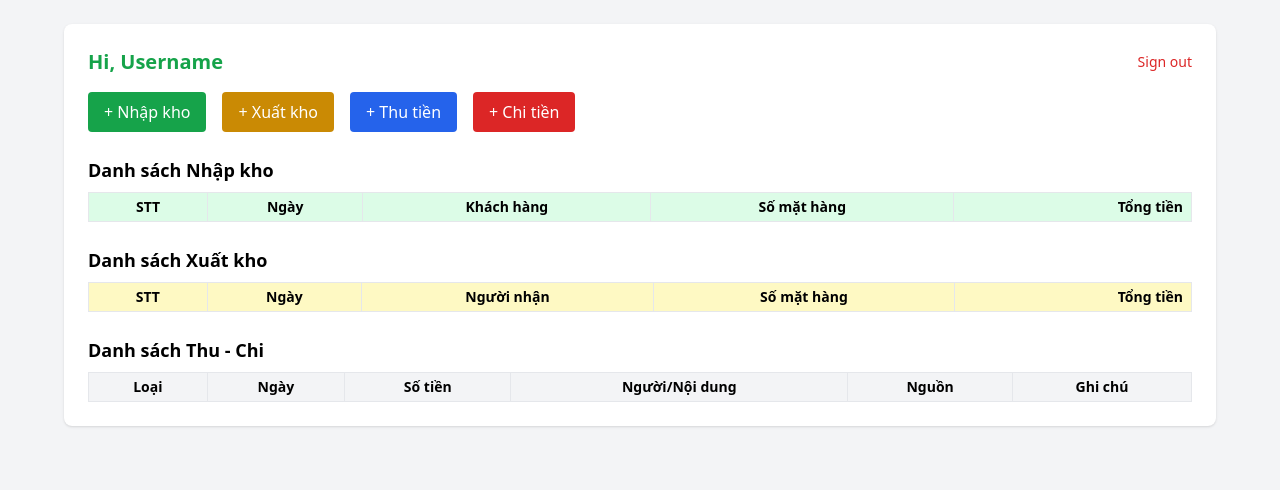
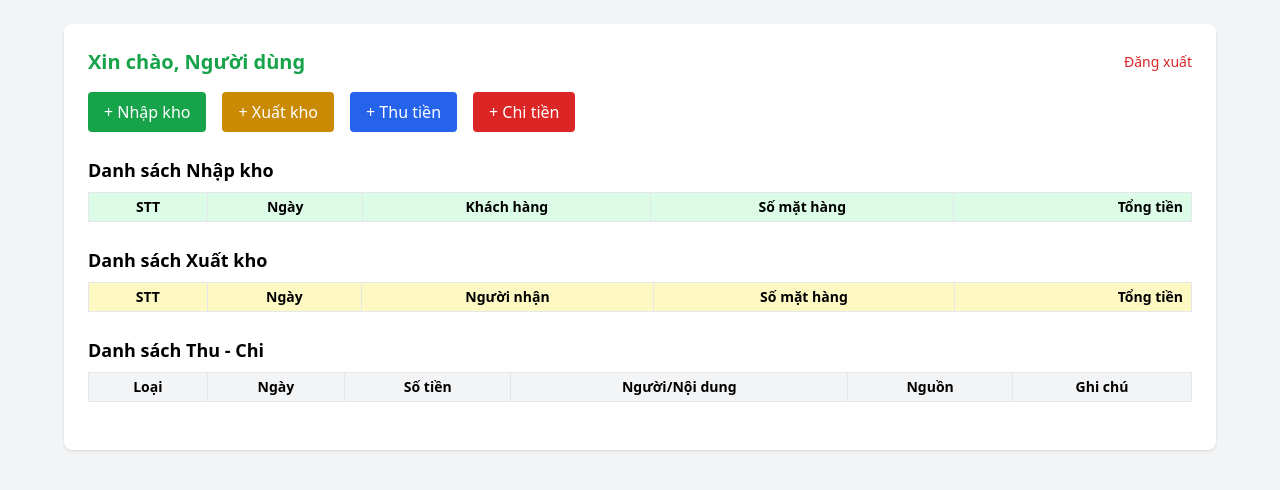
Before and after one commit to phelieuandan/phelieuandan.github.io, a Jekyll site: the page dashboard.html, which Jekyll copies as it is, in a window 1280 px wide. Shown: the top 490 px of the page. Built offline with Jekyll 4.4.1, drawn with Linux system fonts in a browser that asks for light colours; nearby versions of some CDN libraries; comment, search, counter and statistics services are not loaded.

Commit message:
Update dashboard.html

```diff
--- a/dashboard.html
+++ b/dashboard.html
@@ -16,11 +16,11 @@
   <div class="max-w-6xl mx-auto bg-white shadow rounded-lg p-6">
     <!-- Header -->
     <div class="flex justify-between items-center mb-4">
-      <h2 class="text-xl font-bold text-green-600">Hi, <span id="userName">Username</span></h2>
-      <button onclick="logout()" class="text-sm text-red-600 hover:underline">Sign out</button>
+      <h2 class="text-xl font-bold text-green-600">Xin chào, <span id="userName">Người dùng</span></h2>
+      <button onclick="logout()" class="text-sm text-red-600 hover:underline">Đăng xuất</button>
     </div>
 
-    <!-- Buttons Thu/Chi -->
+    <!-- Buttons -->
     <div class="flex gap-4 mb-6">
       <button onclick="toggleForm('importForm')" class="bg-green-600 text-white px-4 py-2 rounded">+ Nhập kho</button>
       <button onclick="toggleForm('exportForm')" class="bg-yellow-600 text-white px-4 py-2 rounded">+ Xuất kho</button>
@@ -28,7 +28,35 @@
       <button onclick="toggleForm('expenseForm')" class="bg-red-600 text-white px-4 py-2 rounded">+ Chi tiền</button>
     </div>
 
-    <!-- Form Thu tiền -->
+    <!-- Import Form -->
+    <div id="importForm" class="hidden border p-4 rounded bg-green-50 mb-6">
+      <h3 class="font-semibold mb-2">Form Nhập Kho</h3>
+      <div class="grid grid-cols-2 gap-4 mb-4">
+        <input id="customerName" placeholder="Tên khách hàng" class="border p-2 rounded" />
+        <input id="address" placeholder="Địa chỉ" class="border p-2 rounded" />
+        <input id="cccd" placeholder="CCCD" class="border p-2 rounded" />
+        <input id="phone" placeholder="Số điện thoại" class="border p-2 rounded" />
+      </div>
+      <div id="importItems" class="space-y-2 mb-2"></div>
+      <button onclick="addItem('importItems')" class="bg-blue-500 text-white px-4 py-1 rounded">+ Thêm mặt hàng</button>
+      <div class="mt-4 font-bold">Tổng tiền: <span id="importTotal">0</span> đ</div>
+      <button onclick="saveImport()" class="mt-2 bg-green-600 text-white px-4 py-2 rounded">Lưu</button>
+    </div>
+
+    <!-- Export Form -->
+    <div id="exportForm" class="hidden border p-4 rounded bg-yellow-50 mb-6">
+      <h3 class="font-semibold mb-2">Form Xuất Kho</h3>
+      <div class="grid grid-cols-2 gap-4 mb-4">
+        <input id="receiverName" placeholder="Người nhận hàng" class="border p-2 rounded" />
+        <input id="receiverPhone" placeholder="Số điện thoại" class="border p-2 rounded" />
+      </div>
+      <div id="exportItems" class="space-y-2 mb-2"></div>
+      <button onclick="addItem('exportItems')" class="bg-blue-500 text-white px-4 py-1 rounded">+ Thêm mặt hàng</button>
+      <div class="mt-4 font-bold">Tổng tiền: <span id="exportTotal">0</span> đ</div>
+      <button onclick="saveExport()" class="mt-2 bg-yellow-600 text-white px-4 py-2 rounded">Lưu</button>
+    </div>
+
+    <!-- Income Form -->
     <div id="incomeForm" class="hidden mb-6 bg-white shadow rounded p-4">
       <h3 class="text-lg font-semibold mb-2">Thu tiền</h3>
       <div class="grid grid-cols-1 md:grid-cols-2 gap-4">
@@ -46,7 +74,7 @@
       <button onclick="saveIncome()" class="mt-4 bg-blue-600 text-white px-4 py-2 rounded">Lưu thu tiền</button>
     </div>
 
-    <!-- Form Chi tiền -->
+    <!-- Expense Form -->
     <div id="expenseForm" class="hidden mb-6 bg-white shadow rounded p-4">
       <h3 class="text-lg font-semibold mb-2">Chi tiền</h3>
       <div class="grid grid-cols-1 md:grid-cols-2 gap-4">
@@ -62,35 +90,8 @@
       <textarea id="expenseNote" placeholder="Ghi chú" class="border p-2 rounded w-full mt-2"></textarea>
       <button onclick="saveExpense()" class="mt-4 bg-red-600 text-white px-4 py-2 rounded">Lưu chi tiền</button>
     </div>
-    <!-- Form Nhập Kho -->
-    <div id="importForm" class="hidden border p-4 rounded bg-green-50 mb-6">
-      <h3 class="font-semibold mb-2">Form Nhập Kho</h3>
-      <div class="grid grid-cols-2 gap-4 mb-4">
-        <input id="customerName" placeholder="Tên khách hàng" class="border p-2 rounded" />
-        <input id="address" placeholder="Địa chỉ" class="border p-2 rounded" />
-        <input id="cccd" placeholder="CCCD" class="border p-2 rounded" />
-        <input id="phone" placeholder="Số điện thoại" class="border p-2 rounded" />
-      </div>
-      <div id="importItems" class="space-y-2 mb-2"></div>
-      <button onclick="addItem('importItems')" class="bg-blue-500 text-white px-4 py-1 rounded">+ Thêm mặt hàng</button>
-      <div class="mt-4 font-bold">Tổng tiền: <span id="importTotal">0</span> đ</div>
-      <button onclick="saveImport()" class="mt-2 bg-green-600 text-white px-4 py-2 rounded">Lưu</button>
-    </div>
 
-    <!-- Form Xuất Kho -->
-    <div id="exportForm" class="hidden border p-4 rounded bg-yellow-50 mb-6">
-      <h3 class="font-semibold mb-2">Form Xuất Kho</h3>
-      <div class="grid grid-cols-2 gap-4 mb-4">
-        <input id="receiverName" placeholder="Người nhận hàng" class="border p-2 rounded" />
-        <input id="receiverPhone" placeholder="Số điện thoại" class="border p-2 rounded" />
-      </div>
-      <div id="exportItems" class="space-y-2 mb-2"></div>
-      <button onclick="addItem('exportItems')" class="bg-blue-500 text-white px-4 py-1 rounded">+ Thêm mặt hàng</button>
-      <div class="mt-4 font-bold">Tổng tiền: <span id="exportTotal">0</span> đ</div>
-      <button onclick="saveExport()" class="mt-2 bg-yellow-600 text-white px-4 py-2 rounded">Lưu</button>
-    </div>
-
-    <!-- Bảng Nhập kho -->
+    <!-- Nhập kho Table -->
     <h3 class="text-lg font-semibold mb-2 mt-6">Danh sách Nhập kho</h3>
     <table class="w-full border text-sm mb-6">
       <thead class="bg-green-100">
@@ -105,9 +106,9 @@
       <tbody id="importTable"></tbody>
     </table>
 
-    <!-- Bảng Xuất kho -->
+    <!-- Xuất kho Table -->
     <h3 class="text-lg font-semibold mb-2 mt-6">Danh sách Xuất kho</h3>
-    <table class="w-full border text-sm">
+    <table class="w-full border text-sm mb-6">
       <thead class="bg-yellow-100">
         <tr>
           <th class="border px-2 py-1">STT</th>
@@ -119,9 +120,10 @@
       </thead>
       <tbody id="exportTable"></tbody>
     </table>
-    <!-- Bảng Thu Chi Tồn -->
+
+    <!-- Thu Chi Table -->
     <h3 class="text-lg font-semibold mb-2 mt-6">Danh sách Thu - Chi</h3>
-    <table class="w-full border text-sm">
+    <table class="w-full border text-sm mb-6">
       <thead class="bg-gray-100">
         <tr>
           <th class="border px-2 py-1">Loại</th>
@@ -135,15 +137,16 @@
       <tbody id="incomeExpenseTable"></tbody>
     </table>
 
-  </div>
-  <div id="detailModal" class="hidden fixed inset-0 bg-black bg-opacity-50 flex items-center justify-center z-50">
-    <div class="bg-white rounded-lg p-6 max-w-2xl w-full">
-      <h2 class="text-lg font-bold mb-2" id="modalTitle"></h2>
-      <pre id="modalContent" class="text-sm whitespace-pre-wrap"></pre>
-      <div class="flex justify-between mt-4">
-        <button id="editBtn" class="px-4 py-1 bg-blue-500 text-white rounded hover:bg-blue-600">Sửa</button>
-        <button id="deleteBtn" class="px-4 py-1 bg-red-500 text-white rounded hover:bg-red-600">Xoá</button>
-        <button onclick="closeModal()" class="px-4 py-1 bg-gray-300 rounded hover:bg-gray-400">Đóng</button>
+    <!-- Modal -->
+    <div id="detailModal" class="hidden fixed inset-0 bg-black bg-opacity-50 flex items-center justify-center z-50">
+      <div class="bg-white rounded shadow-lg max-w-md w-full p-4">
+        <h2 id="modalTitle" class="text-lg font-semibold mb-2">Chi tiết</h2>
+        <pre id="modalContent" class="text-sm whitespace-pre-wrap"></pre>
+        <div class="flex justify-end gap-2 mt-4">
+          <button id="modalEditBtn" class="bg-blue-600 text-white px-4 py-2 rounded">Sửa</button>
+          <button id="modalDeleteBtn" class="bg-red-600 text-white px-4 py-2 rounded">Xoá</button>
+          <button onclick="closeModal()" class="bg-gray-500 text-white px-4 py-2 rounded">Đóng</button>
+        </div>
       </div>
     </div>
   </div>
```
